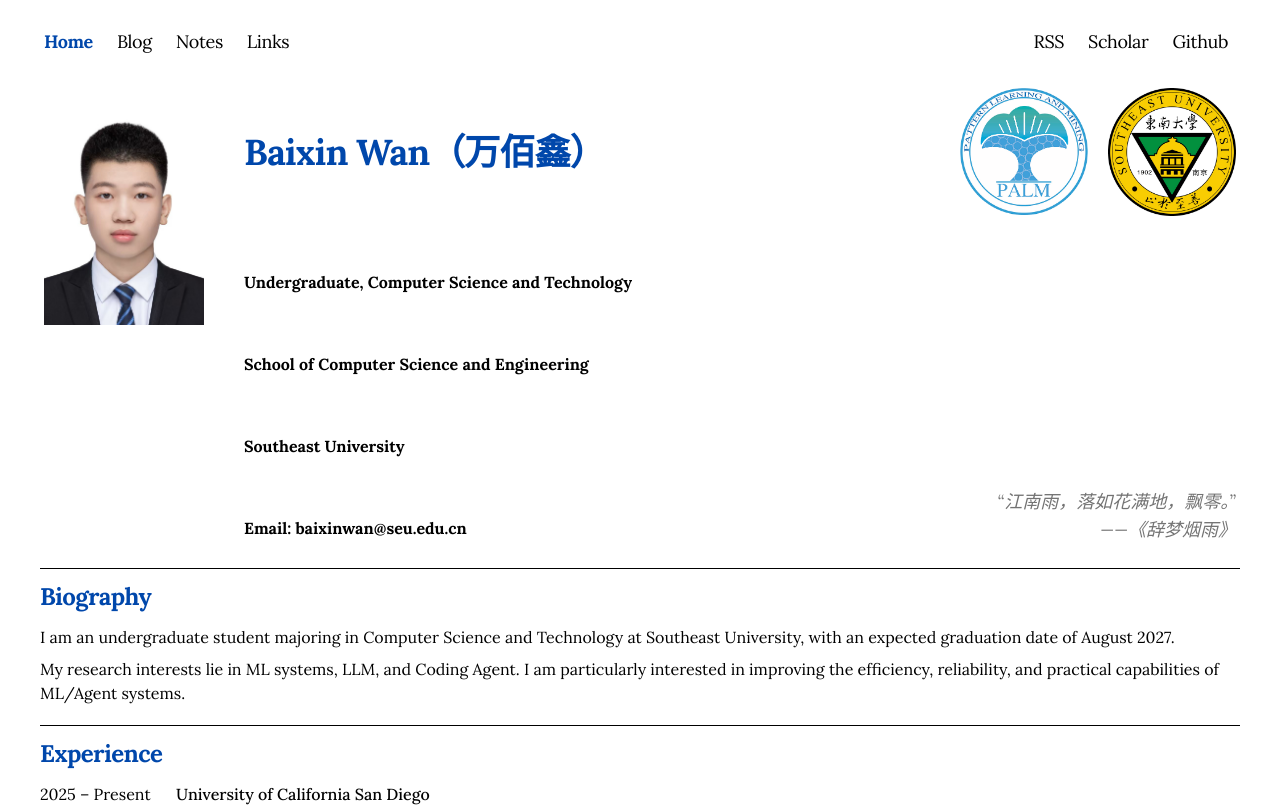
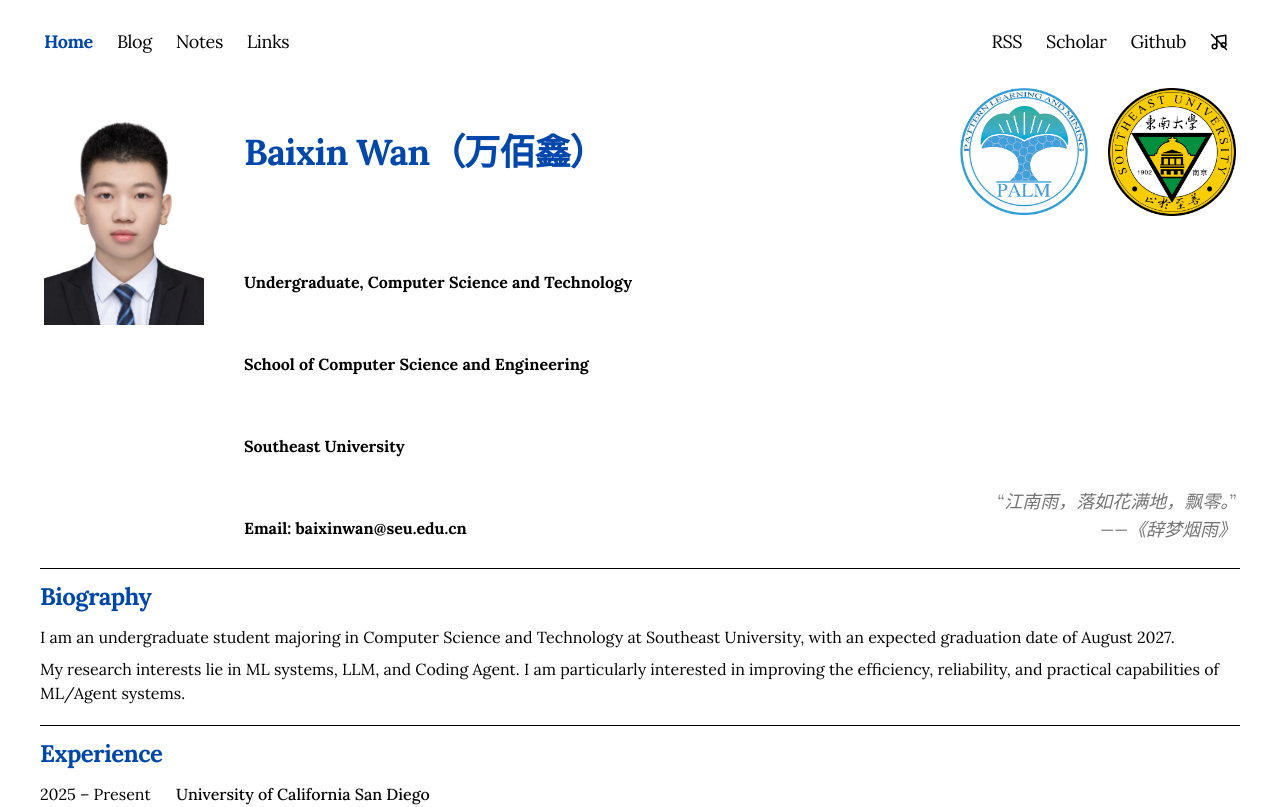
Before and after one commit to zeroffa233/zeroffa-homepage, a Next.js app: page / in a window 1280 px wide. Shown: the top 807 px of the page. Built offline with nearby package versions, Linux system fonts and the light colour scheme; a web font is replaced by a local one.

Commit message:
feat: music toggle in nav with jsonl playlist, cursor tooltip

```diff
--- a/app/components/nav.tsx
+++ b/app/components/nav.tsx
@@ -1,6 +1,113 @@
 "use client";
 import { usePathname } from "next/navigation";
 import Link from "next/link";
+import { useRef, useState } from "react";
+
+function MusicOffIcon() {
+    return (
+        <svg
+            width="18"
+            height="18"
+            viewBox="0 0 24 24"
+            fill="none"
+            stroke="currentColor"
+            strokeWidth="2"
+            strokeLinecap="round"
+            strokeLinejoin="round"
+        >
+            <path d="M9 18V5l12-2v13" />
+            <circle cx="6" cy="18" r="3" />
+            <circle cx="18" cy="16" r="3" />
+            <line x1="2" y1="2" x2="22" y2="22" />
+        </svg>
+    );
+}
+
+function MusicOnIcon() {
+    return (
+        <span className="flex items-end gap-[2px] h-[18px]">
+            <span className="music-bar w-[3px] h-full bg-current rounded-sm" />
+            <span
+                className="music-bar w-[3px] h-full bg-current rounded-sm"
+                style={{ animationDelay: "0.25s" }}
+            />
+            <span
+                className="music-bar w-[3px] h-full bg-current rounded-sm"
+                style={{ animationDelay: "0.5s" }}
+            />
+        </span>
+    );
+}
+
+function MusicToggle() {
+    const audioRef = useRef<HTMLAudioElement | null>(null);
+    const attemptsRef = useRef(0);
+    const [playing, setPlaying] = useState(false);
+    const [tip, setTip] = useState<{ x: number; y: number } | null>(null);
+
+    async function pickAndPlay() {
+        try {
+            const res = await fetch("/music.jsonl");
+            const lines = (await res.text()).trim().split("\n");
+            const tracks = lines
+                .map((line) => JSON.parse(line))
+                .filter((t) => t.url);
+            if (tracks.length === 0) return;
+            const track = tracks[Math.floor(Math.random() * tracks.length)];
+            if (!audioRef.current) {
+                audioRef.current = new Audio();
+            }
+            const audio = audioRef.current;
+            audio.src = track.url;
+            audio.onended = () => void pickAndPlay();
+            audio.onerror = () => {
+                attemptsRef.current += 1;
+                if (attemptsRef.current < tracks.length) {
+                    void pickAndPlay();
+                } else {
+                    setPlaying(false);
+                }
+            };
+            await audio.play();
+            attemptsRef.current = 0;
+            setPlaying(true);
+        } catch {
+            // fetch/parse/play failure: give up quietly, stay disabled
+            setPlaying(false);
+        }
+    }
+
+    function toggle() {
+        if (playing) {
+            audioRef.current?.pause();
+            setPlaying(false);
+        } else {
+            void pickAndPlay();
+        }
+    }
+
+    return (
+        <button
+            onClick={toggle}
+            onMouseEnter={(e) => setTip({ x: e.clientX, y: e.clientY })}
+            onMouseMove={(e) => setTip({ x: e.clientX, y: e.clientY })}
+            onMouseLeave={() => setTip(null)}
+            aria-label={playing ? "暂停音乐" : "播放音乐"}
+            title={playing ? "暂停音乐" : "播放音乐"}
+            className="transition-all hover:text-[#0047AB] dark:hover:text-blue-400 flex align-middle relative py-1 px-2 m-1 cursor-pointer"
+        >
+            {playing ? <MusicOnIcon /> : <MusicOffIcon />}
+            {tip && (
+                <span
+                    className="fixed z-50 px-3 py-1.5 text-sm rounded-md bg-neutral-900 text-white dark:bg-neutral-100 dark:text-neutral-900 shadow-md pointer-events-none whitespace-nowrap"
+                    style={{ left: tip.x + 14, top: tip.y - 40 }}
+                >
+                    Would you like to listen to my favorite songs with me?
+                </span>
+            )}
+        </button>
+    );
+}
 
 const navLeftItems = {
     "/": {
@@ -62,7 +169,7 @@ export function Navbar() {
                             },
                         )}
                     </div>
-                    <div className="flex flex-row space-x-0 text-lg ml-auto">
+                    <div className="flex flex-row space-x-0 text-lg ml-auto items-center">
                         {Object.entries(navRightItems).map(
                             ([path, { name }]) => {
                                 return (
@@ -78,6 +185,7 @@ export function Navbar() {
                                 );
                             },
                         )}
+                        <MusicToggle />
                     </div>
                 </nav>
             </div>
--- a/app/global.css
+++ b/app/global.css
@@ -176,6 +176,22 @@ table {
   white-space: nowrap;
 }
 
+/* Music toggle equalizer bars */
+@keyframes music-eq {
+  0%,
+  100% {
+    transform: scaleY(0.3);
+  }
+  50% {
+    transform: scaleY(1);
+  }
+}
+
+.music-bar {
+  animation: music-eq 1s ease-in-out infinite;
+  transform-origin: bottom;
+}
+
 .title {
   text-wrap: balance;
 }
```
Also changed, not shown: 1 other file (tests, documents, lock files or other folders).
